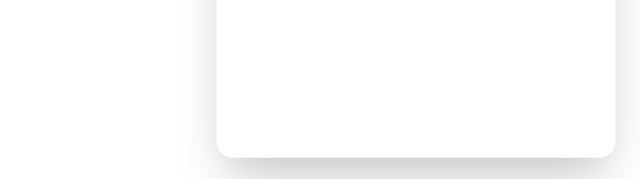
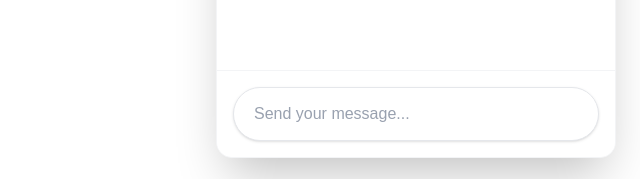
Before and after one commit to sabaPhruidze/smart-bot, a Next.js app: page / in a window 1280 px wide. Both pictures are taken after a click on the button "Open chat". Shown: the part 618-797 px from the top of the page, without its empty margins (640-1280 px from the left). Built offline with nearby package versions, Linux system fonts and the light colour scheme.

Commit message:
created part and  will add a button as well inside right side of the text input

```diff
--- a/components/ChatWidget/InputArea.tsx
+++ b/components/ChatWidget/InputArea.tsx
@@ -1,7 +1,18 @@
-import React from "react";
+import { Send } from "lucide-react";
 
 const InputArea = () => {
-  return <div>InputArea</div>;
+  return (
+    <div className="p-4 bg-white border-t border-gray-100">
+      <div className="relative flex items-center">
+        <input
+          type="text"
+          placeholder="Send your message..."
+          className="w-full py-3.5 px-5 text-md text-gray-700 placeholder-gray-400 bg-white border border-gray-200 rounded-full shadow-sm focus:outline-none focus:border-blue-300 focus:ring-2 focus:ring-blue-100 transition-all"
+        />
+        <button></button>
+      </div>
+    </div>
+  );
 };
 
 export default InputArea;
--- a/components/ChatWidget/Window.tsx
+++ b/components/ChatWidget/Window.tsx
@@ -1,5 +1,5 @@
 import Header from "./Header";
-
+import InputArea from "./InputArea";
 interface WindowProps {
   onClose: () => void;
 }
@@ -12,6 +12,7 @@ const Window = ({ onClose }: WindowProps) => {
           How can I help?
         </h2>
       </div>
+      <InputArea />
     </div>
   );
 };
```
